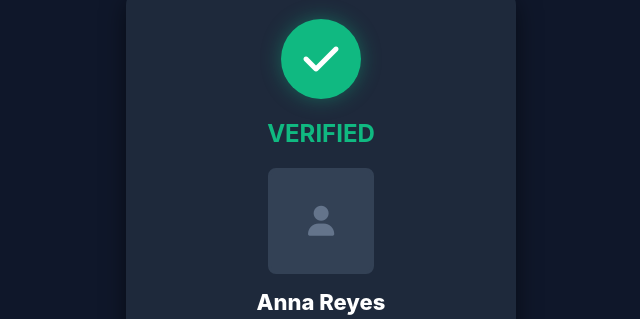
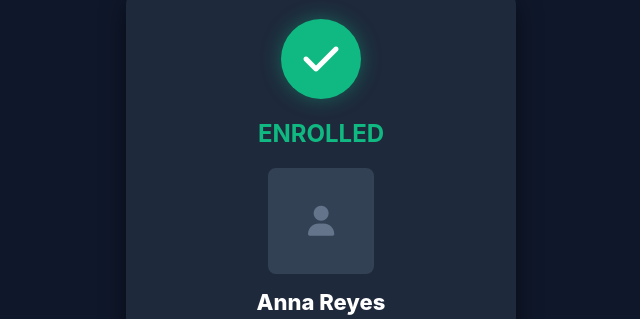
Before and after one commit to Gabyyy123/Library-Management-System---Django, a Django app: page /verify/2310001/ in a window 1280 px wide. Shown: the part 178-497 px from the top of the page, without its empty margins (319-959 px from the left). Run offline with Django 5.2, Linux system fonts and the light colour scheme; data comes from the database, SQL or seed files in the repository.

Commit message:
New Text changes

```diff
--- a/catalog/templates/catalog/verify_student.html
+++ b/catalog/templates/catalog/verify_student.html
@@ -50,9 +50,9 @@
 
         <h2 style="margin: 0 0 20px 0; font-size: 24px;">
             {% if status == 'Enrolled' %}
-                <span style="color: #10b981;">VERIFIED</span>
+                <span style="color: #10b981;">ENROLLED</span>
             {% else %}
-                <span style="color: #ef4444;">ACCESS DENIED</span>
+                <span style="color: #ef4444;">NOT ENROLLED</span>
             {% endif %}
         </h2>
 
```
